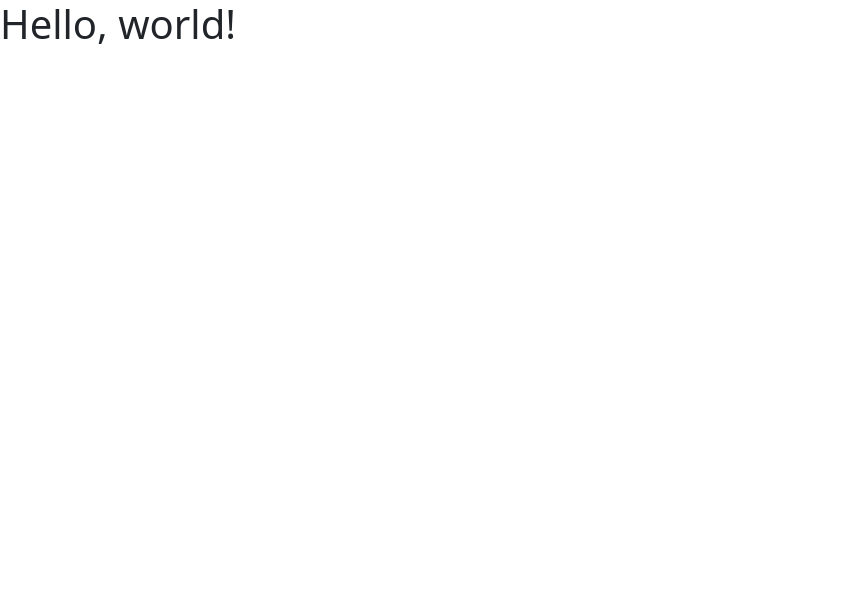
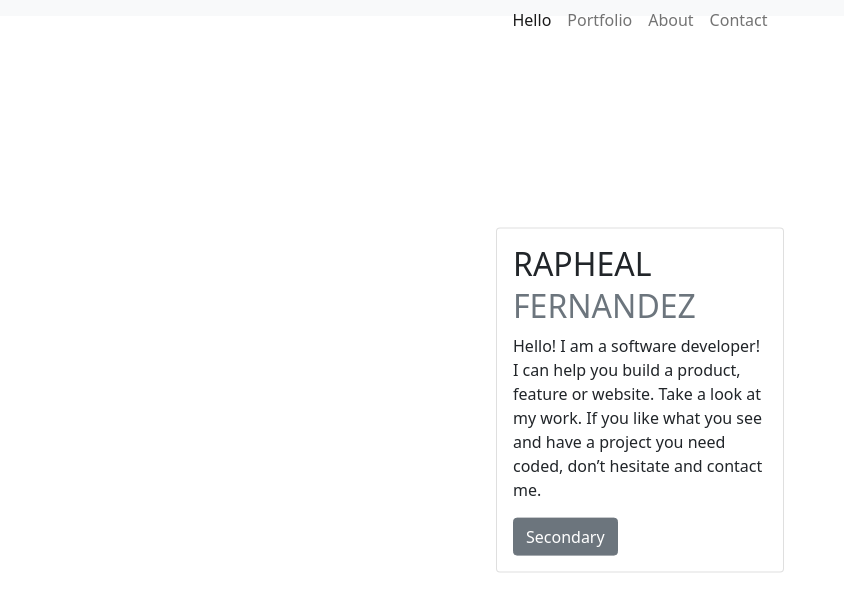
Before and after one commit to fdezcaminero/bootstrapPortfolio, a plain HTML site: page index.html in a window 1280 px wide. Shown: the whole page, without its empty margins (0-844 px from the left). Drawn offline with nearby package versions, Linux system fonts and the light colour scheme.

Commit message:
Add nav-bar and other contents

```diff
--- a/index.html
+++ b/index.html
@@ -11,17 +11,42 @@
     <title>Bootstrap Project</title>
   </head>
   <body>
-    <h1>Hello, world!</h1>
+
 
     <!-- Optional JavaScript; choose one of the two! -->
 
     <!-- Option 1: Bootstrap Bundle with Popper -->
     <script src="https://cdn.jsdelivr.net/npm/bootstrap@5.0.2/dist/js/bootstrap.bundle.min.js" integrity="sha384-MrcW6ZMFYlzcLA8Nl+NtUVF0sA7MsXsP1UyJoMp4YLEuNSfAP+JcXn/tWtIaxVXM" crossorigin="anonymous"></script>
 
-    <!-- Option 2: Separate Popper and Bootstrap JS -->
-    <!--
-    <script src="https://cdn.jsdelivr.net/npm/@popperjs/core@2.9.2/dist/umd/popper.min.js" integrity="sha384-IQsoLXl5PILFhosVNubq5LC7Qb9DXgDA9i+tQ8Zj3iwWAwPtgFTxbJ8NT4GN1R8p" crossorigin="anonymous"></script>
-    <script src="https://cdn.jsdelivr.net/npm/bootstrap@5.0.2/dist/js/bootstrap.min.js" integrity="sha384-cVKIPhGWiC2Al4u+LWgxfKTRIcfu0JTxR+EQDz/bgldoEyl4H0zUF0QKbrJ0EcQF" crossorigin="anonymous"></script>
-    -->
+    <nav class="navbar navbar-expand-lg navbar-light bg-light">
+  <div class="container-fluid">
+
+    <button class="navbar-toggler" type="button" data-bs-toggle="collapse" data-bs-target="#navbarNavAltMarkup" aria-controls="navbarNavAltMarkup" aria-expanded="false" aria-label="Toggle navigation">
+      <span class="navbar-toggler-icon"></span>
+    </button>
+    <div class="collapse navbar-collapse position-absolute top-0 start-50 translate-middle-x" id="navbarNavAltMarkup">
+      <div class="navbar-nav">
+        <a class="nav-link active" aria-current="page" href="#">Hello</a>
+        <a class="nav-link " href="#">Portfolio</a>
+        <a class="nav-link" href="#">About</a>
+        <a class="nav-link" href="#">Contact</a>
+
+      </div>
+    </div>
+  </div>
+</nav>
+
+<div class="card position-absolute top-50 start-50 translate-middle" style="width: 18rem;">
+  <div class="card-body">
+    <h2 class="card-title">RAPHEAL</h2>
+    <h2 class="card-subtitle mb-2 text-muted">FERNANDEZ</h2>
+    <p class="card-text">Hello! I am a software developer! I can help you build a product, feature or website. Take a look at my work.
+If you like what you see and have a project you need coded, don’t hesitate and contact me.</p>
+    <button type="button" class="btn btn-secondary">Secondary</button>
+      </div>
+</div>
+
+
+
   </body>
 </html>
```
